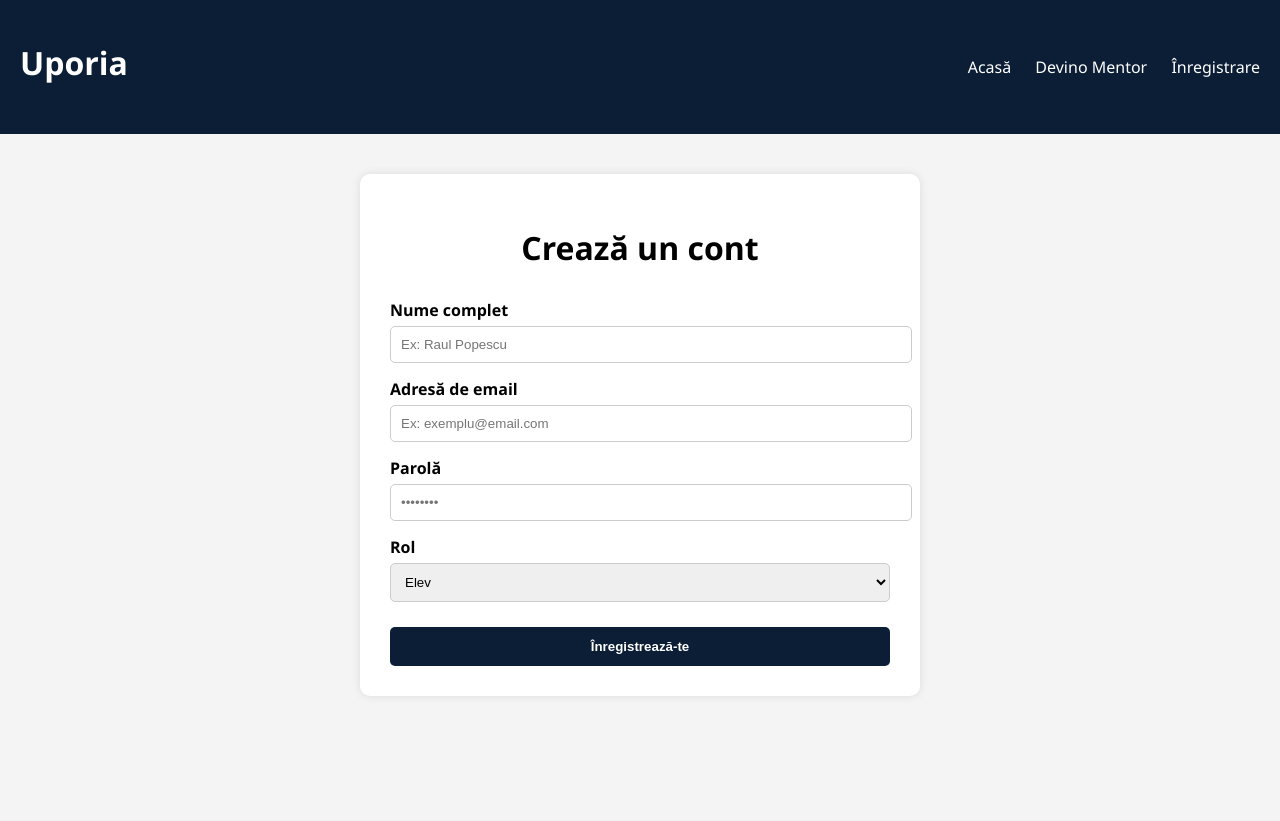
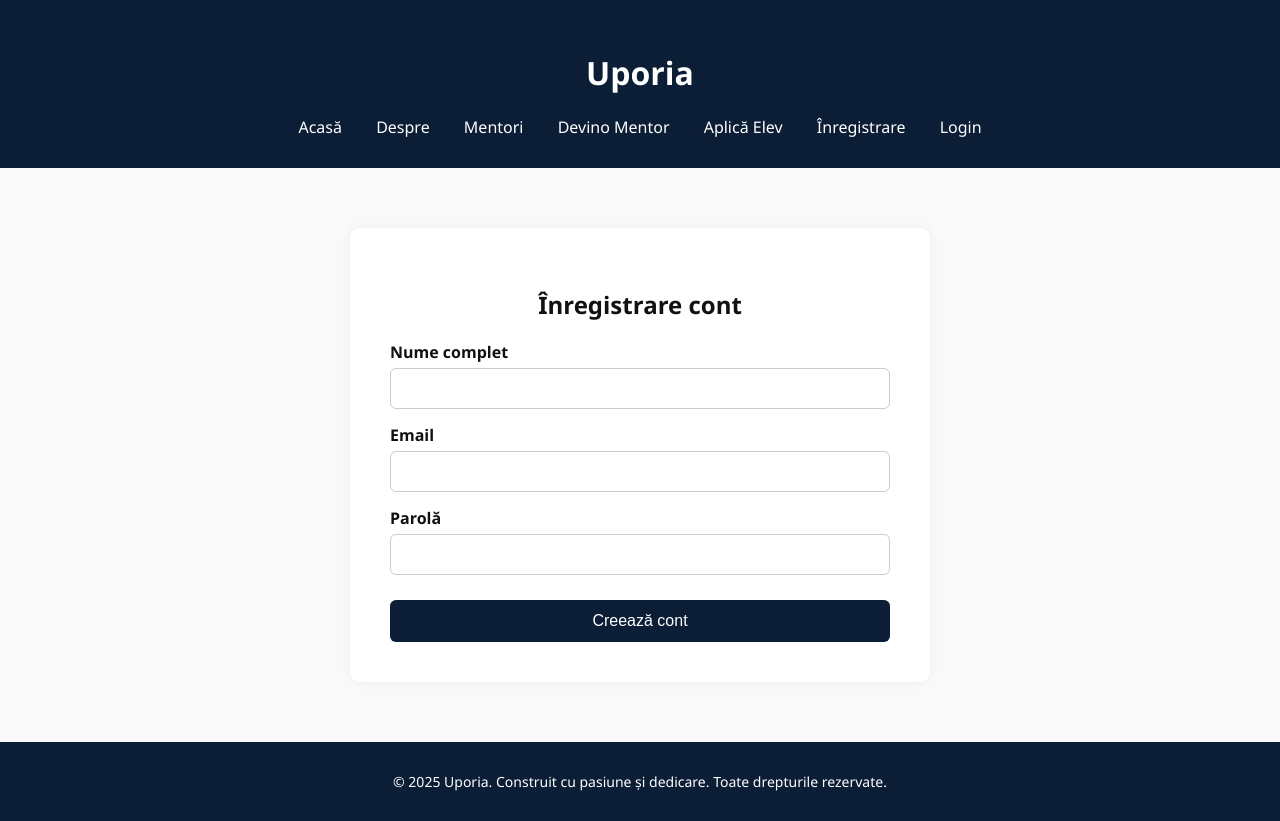
Before and after one commit to newchapter8/uporia.github.io, a plain HTML site: page inregistrare.html in a window 1280 px wide. Before the commit the page ends 800 px from the top, so only its background shows below. Drawn offline with Linux system fonts and the light colour scheme.

Commit message:
Update inregistrare.html

```diff
--- a/inregistrare.html
+++ b/inregistrare.html
@@ -3,65 +3,88 @@
 <head>
   <meta charset="UTF-8" />
   <meta name="viewport" content="width=device-width, initial-scale=1" />
-  <title>Înregistrare - Uporia</title>
+  <title>Înregistrare | Uporia</title>
   <style>
     body {
       font-family: 'Segoe UI', sans-serif;
-      background-color: #f4f4f4;
       margin: 0;
       padding: 0;
+      background: #f9f9f9;
+      color: #111;
     }
+
     header {
       background-color: #0b1e36;
       color: white;
-      padding: 20px;
-      display: flex;
-      justify-content: space-between;
-      align-items: center;
+      padding: 30px 20px;
+      text-align: center;
     }
+
+    nav {
+      margin-top: 10px;
+    }
+
     nav a {
       color: white;
-      margin-left: 20px;
+      margin: 0 15px;
       text-decoration: none;
       font-weight: 500;
     }
+
     .container {
       max-width: 500px;
+      margin: 60px auto;
       background: white;
-      margin: 40px auto;
-      padding: 30px;
+      padding: 40px;
       border-radius: 10px;
-      box-shadow: 0 0 10px rgba(0,0,0,0.1);
+      box-shadow: 0 0 10px rgba(0,0,0,0.05);
     }
-    h1 {
+
+    h2 {
       text-align: center;
-      margin-bottom: 30px;
+      margin-bottom: 20px;
     }
+
     label {
       display: block;
       margin-top: 15px;
       font-weight: bold;
     }
-    input, select {
+
+    input[type="text"],
+    input[type="email"],
+    input[type="password"] {
       width: 100%;
-      padding: 10px;
+      padding: 12px;
       margin-top: 5px;
       border: 1px solid #ccc;
-      border-radius: 5px;
+      border-radius: 6px;
+      box-sizing: border-box;
     }
+
     button {
       margin-top: 25px;
+      width: 100%;
+      padding: 12px;
       background-color: #0b1e36;
       color: white;
-      padding: 12px;
-      width: 100%;
       border: none;
-      border-radius: 5px;
-      font-weight: bold;
+      border-radius: 6px;
+      font-size: 16px;
       cursor: pointer;
     }
+
     button:hover {
-      background-color: #1798aa;
+      background-color: #16375f;
+    }
+
+    footer {
+      background: #0b1e36;
+      color: white;
+      text-align: center;
+      padding: 30px 20px;
+      margin-top: 60px;
+      font-size: 14px;
     }
   </style>
 </head>
@@ -71,32 +94,34 @@
   <h1>Uporia</h1>
   <nav>
     <a href="index.html">Acasă</a>
+    <a href="despre.html">Despre</a>
+    <a href="mentori.html">Mentori</a>
     <a href="devino-mentor.html">Devino Mentor</a>
+    <a href="aplica-elev.html">Aplică Elev</a>
     <a href="inregistrare.html">Înregistrare</a>
+    <a href="login.html">Login</a>
   </nav>
 </header>
 
 <div class="container">
-  <h1>Crează un cont</h1>
+  <h2>Înregistrare cont</h2>
   <form>
     <label for="nume">Nume complet</label>
-    <input type="text" id="nume" name="nume" placeholder="Ex: Raul Popescu">
+    <input type="text" id="nume" name="nume" required>
 
-    <label for="email">Adresă de email</label>
-    <input type="email" id="email" name="email" placeholder="Ex: exemplu@email.com">
+    <label for="email">Email</label>
+    <input type="email" id="email" name="email" required>
 
     <label for="parola">Parolă</label>
-    <input type="password" id="parola" name="parola" placeholder="••••••••">
+    <input type="password" id="parola" name="parola" required>
 
-    <label for="rol">Rol</label>
-    <select id="rol" name="rol">
-      <option value="elev">Elev</option>
-      <option value="mentor">Mentor</option>
-    </select>
-
-    <button type="submit">Înregistrează-te</button>
+    <button type="submit">Creează cont</button>
   </form>
 </div>
 
+<footer>
+  &copy; 2025 Uporia. Construit cu pasiune și dedicare. Toate drepturile rezervate.
+</footer>
+
 </body>
 </html>
```
